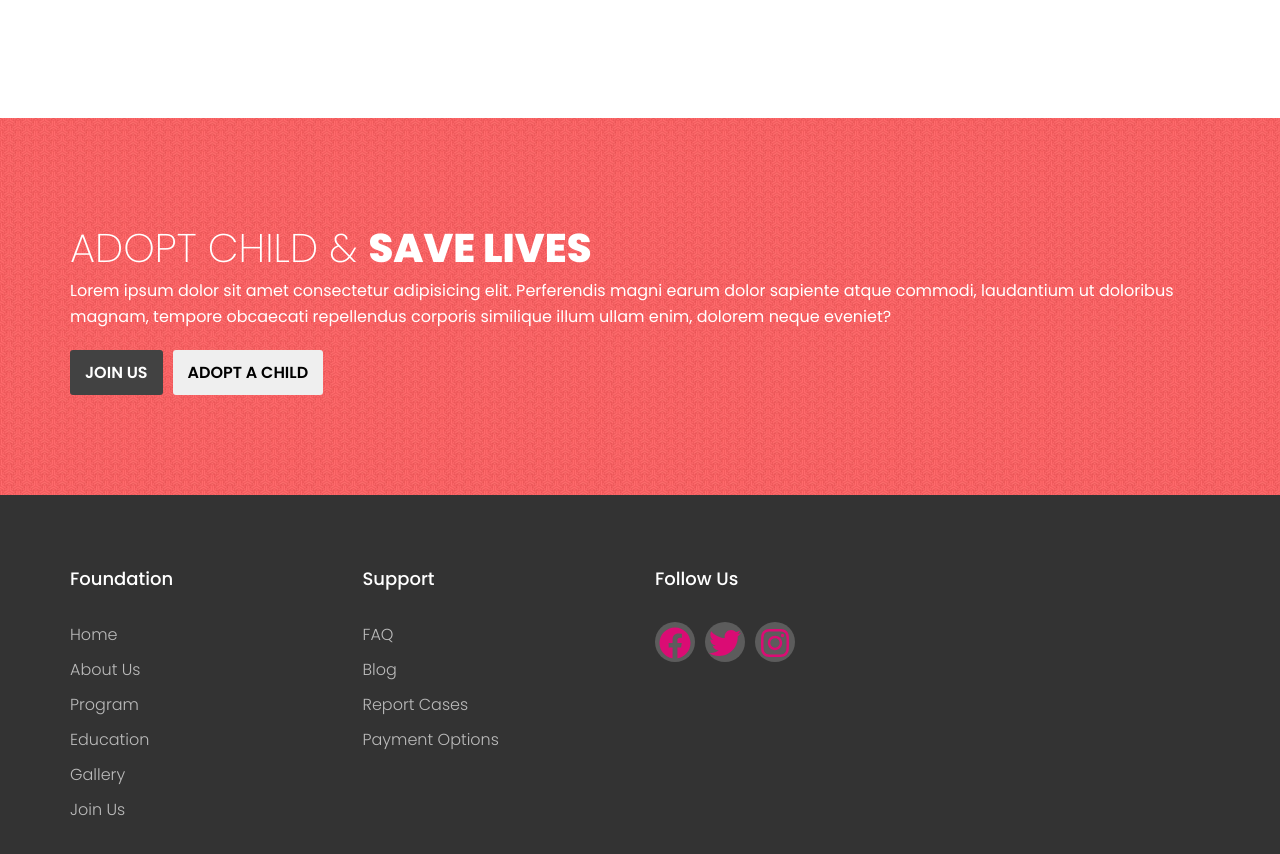
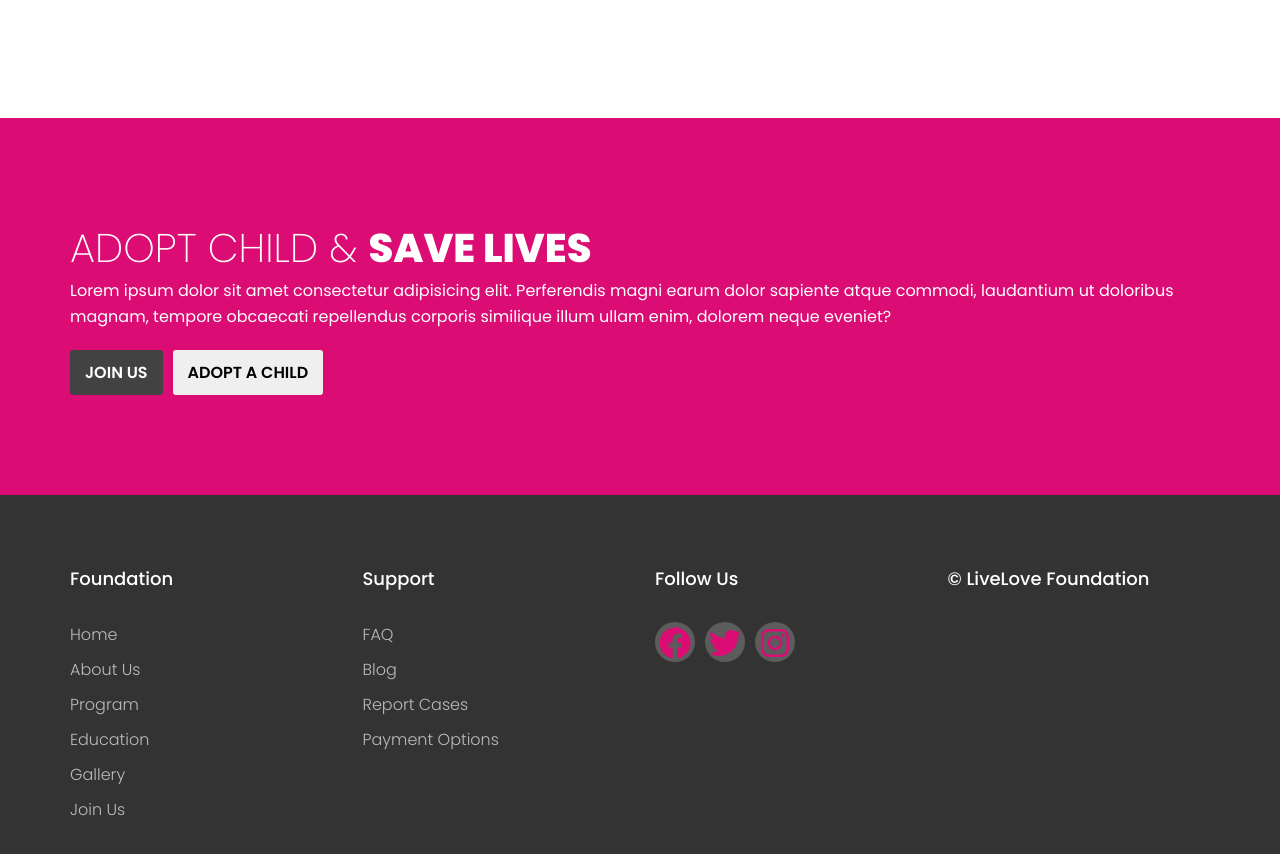
Before and after one commit to Boldmax/lovelive, a React (Create React App) app: page / in a window 1280 px wide. Shown: the part 3913-4767 px from the top of the page. Built offline with nearby package versions, Linux system fonts and the light colour scheme.

Commit message:
Completed

```diff
--- a/src/components/pages/footer/Footer.jsx
+++ b/src/components/pages/footer/Footer.jsx
@@ -1,5 +1,5 @@
 import "./Footer.css";
-import { FaFacebook, FaTwitter, FaInstagram } from "react-icons/fa";
+import { FaFacebook, FaTwitter, FaInstagram, FaCopyright } from "react-icons/fa";
 
 const Footer = () => {
     return (
@@ -59,6 +59,10 @@ const Footer = () => {
                                 <a href="https://instagram.com"><FaInstagram className=" social" /></a>
                             </div>
                         </div>
+
+                        <div className="footer-col">
+                            <h4>&copy; LiveLove Foundation</h4>
+                        </div>
                     </div>
                 </div>
             </div>
@@ -66,4 +70,4 @@ const Footer = () => {
     )
 }
 
-export default Footer
+export default Footer;
--- a/src/components/pages/join/Join.css
+++ b/src/components/pages/join/Join.css
@@ -1,7 +1,8 @@
 /* --- join start --*/
 .join {
-  background-image: url("../images/pattern.jpg");
+  /* background-image: url("../images/pattern.jpg"); */
   color: #fff;
+  background-color: var(--themeRed);
 }
 
 .join .joinTitle {
```
